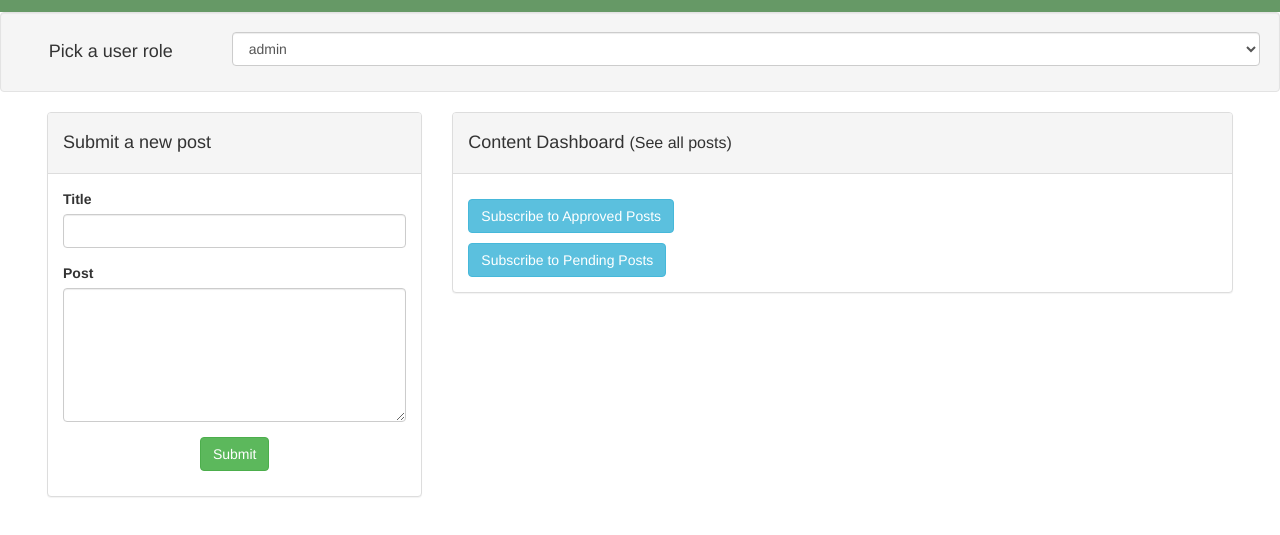
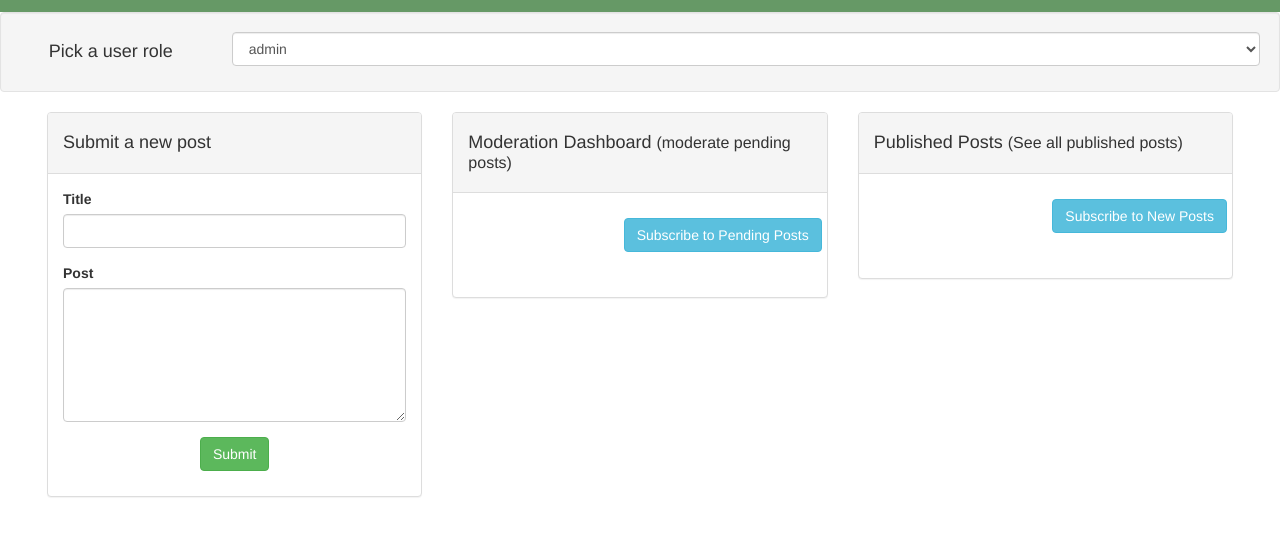
Before and after one commit to awesome-reactivesearch/appbase-socket-interface, a website: page index.html in a window 1280 px wide. Shown: the part 61-596 px from the top of the page. Drawn offline with nearby package versions, Linux system fonts and the light colour scheme; a script that the page names is missing.

Commit message:
separates moderation and published posts dashboards

```diff
--- a/index.html
+++ b/index.html
@@ -26,6 +26,11 @@
 
     .dashboard-post.label {
       float: right;
+    }
+
+    .subscribe-info {
+      padding-right: 5px;
+      margin-bottom: 10px;
     }
   </style>
 
@@ -78,24 +83,45 @@
           </div>
         </div>
       </div>
-      <div class="col-md-8">
+      <div class="col-md-4">
         <div class="panel panel-default">
           <div class="panel-heading">
-            <h4>Content Dashboard
-              <span>(See all posts)</span>
+            <h4>Moderation Dashboard
+              <span>(moderate pending posts)</span>
             </h4>
           </div>
           <div class="panel-body">
+            <div class="row subscribe-info">
+              <div class="pull-right">
+                <p id="pending_subcount"></p>
+                <button class="btn btn-info" id="subscribe_pending" align="center">Subscribe to Pending Posts</button>
+              </div>
+            </div>
             <div class="row">
+              <div>
+                <ul id="all_posts" class="list-group"></ul>
+              </div>
+            </div>
+          </div>
+        </div>
+      </div>
       <div class="col-md-4">
+        <div class="panel panel-default">
+          <div class="panel-heading">
+            <h4>Published Posts
+              <span>(See all published posts)</span>
+            </h4>
+          </div>
+          <div class="panel-body">
+            <div class="row subscribe-info">
+              <div class="pull-right">
                 <p id="approved_subcount"></p>
-                <button class="btn btn-info" id="subscribe_approved">Subscribe to Approved Posts</button>
-                <p/>
-                <p id="pending_subcount"></p>
-                <button class="btn btn-info" id="subscribe_pending">Subscribe to Pending Posts</button>
+                <button class="btn btn-info" id="subscribe_approved">Subscribe to New Posts</button>
               </div>
-              <div class="col-md-8">
-                  <ul id="all_posts" class="list-group"></ul>
+            </div>
+            <div class="row">
+              <div>
+                <ul id="all_published_posts" class="list-group"></ul>
               </div>
             </div>
           </div>
@@ -271,7 +297,7 @@
       alert(msg);
     });
 
-	socket.on('joined', function(msg){
+    socket.on('joined', function(msg) {
       sessionid = msg;
     });
   </script>
```
Lines whose indentation alone changed are shown as unchanged.
